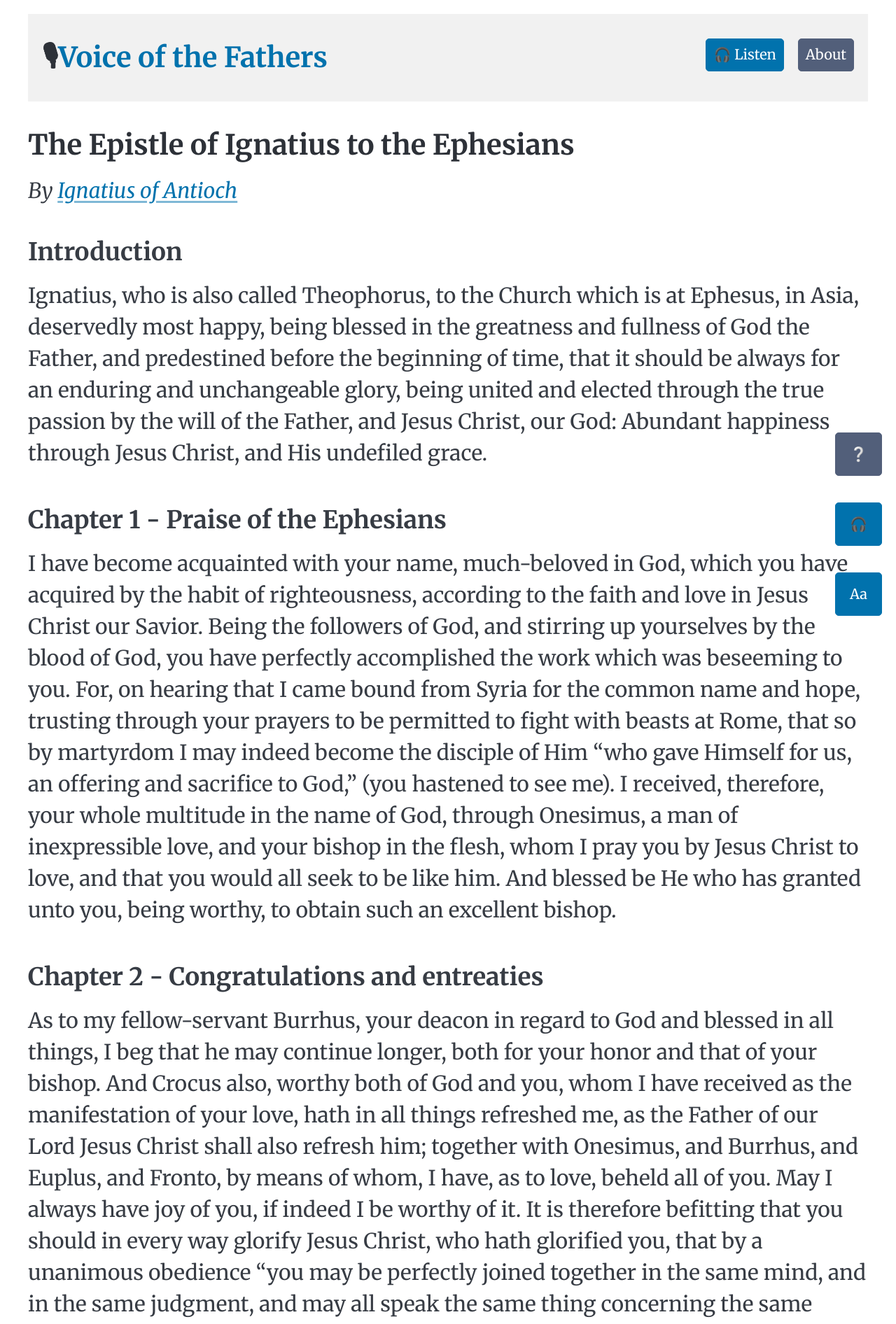
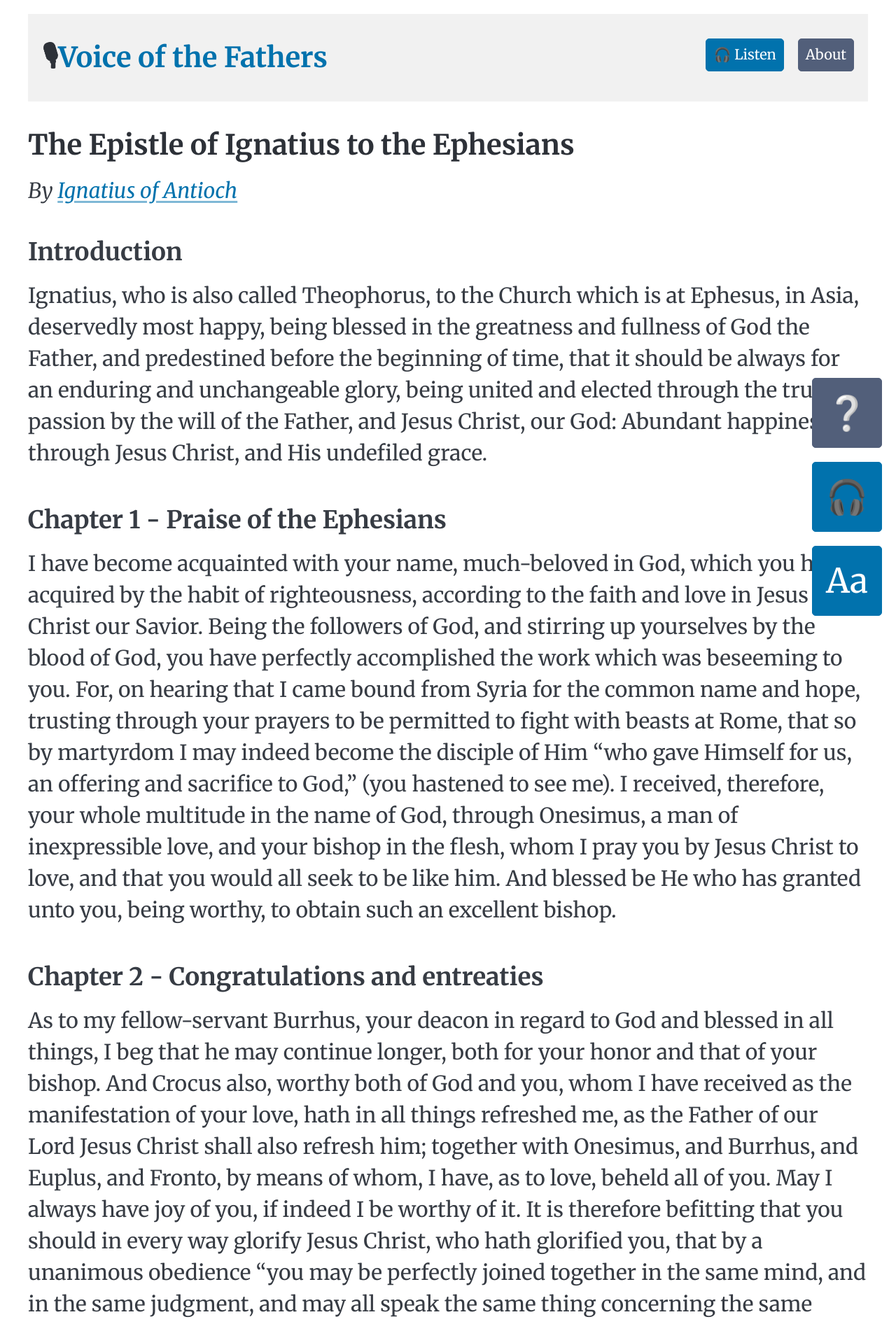
Before and after one commit to joshpeterson/voice-of-the-fathers, a Jekyll site: the page built from _books/Ignatius of Antioch/The Epistle of Ignatius to the Ephesians.md, in a window 1280 px wide. Shown: the top 1892 px of the page at 70% size. Built offline with Jekyll 4.4.1, drawn with Linux system fonts in a browser that asks for light colours.

Commit message:
Make buttons the same size and larger

```diff
--- a/_layouts/book.html
+++ b/_layouts/book.html
@@ -12,21 +12,34 @@ layout: default
       font-size: calc(1.5rem * var(--base-font-scale));
     }
 
+    /* Common button styles */
+    .about-button a,
+    .listen-button a,
+    .font-size-button button {
+      width: 100px;
+      height: 100px;
+      display: flex;
+      align-items: center;
+      justify-content: center;
+      padding: 0;
+      font-size: 36pt
+    }
+
     .about-button {
       position: fixed;
-      bottom: 220px;
+      bottom: 260px;
       right: 20px;
       z-index: 1000;
     }
 
     .listen-button {
       position: fixed;
-      bottom: 120px;
+      bottom: 140px;
       right: 20px;
       z-index: 1000;
     }
 
-    .font-size-toggle {
+    .font-size-button {
       position: fixed;
       bottom: 20px;
       right: 20px;
@@ -43,7 +56,7 @@ layout: default
   <a href="{{ page.audio }}" role="button">🎧</a>
 </div>
 
-<div class="font-size-toggle">
+<div class="font-size-button">
   <button onclick="toggleFontSize()">Aa</button>
 </div>
 
```
